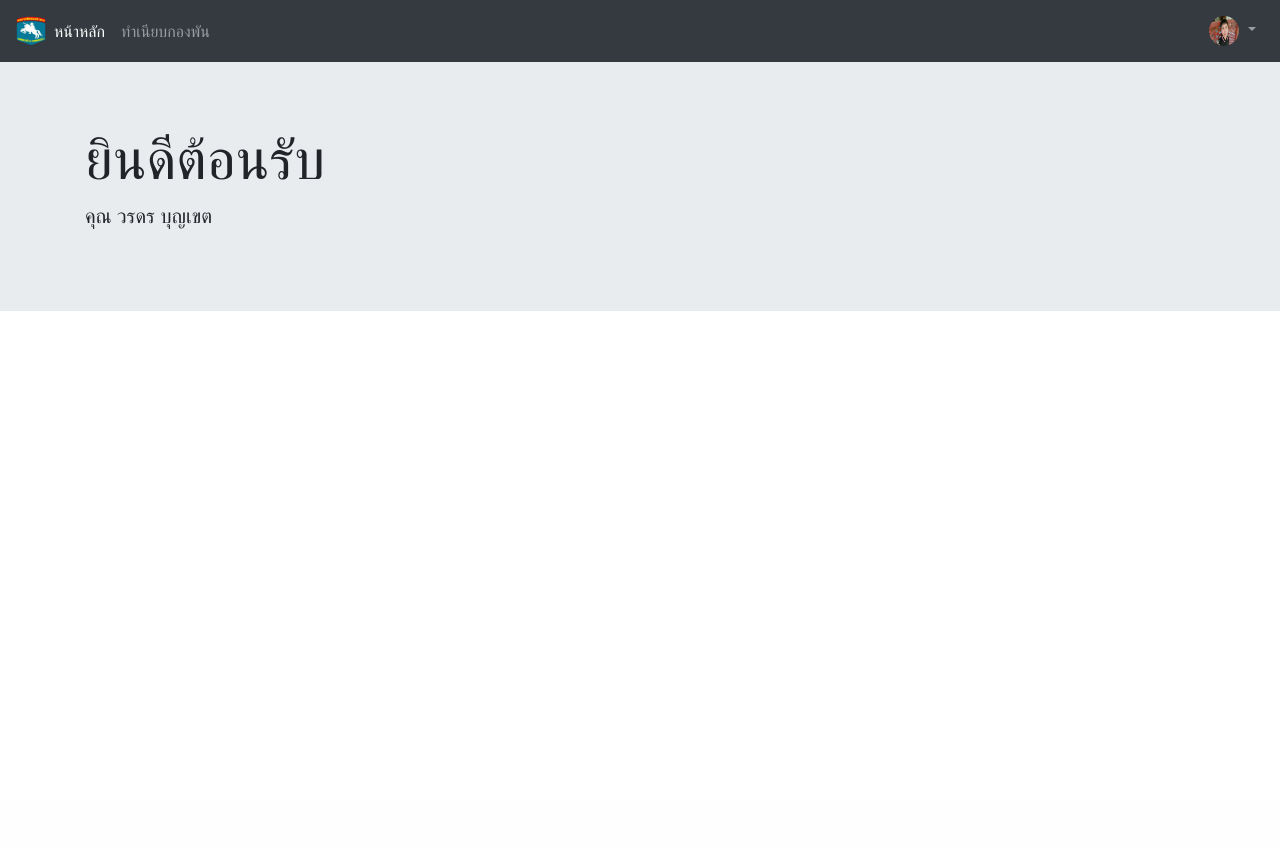
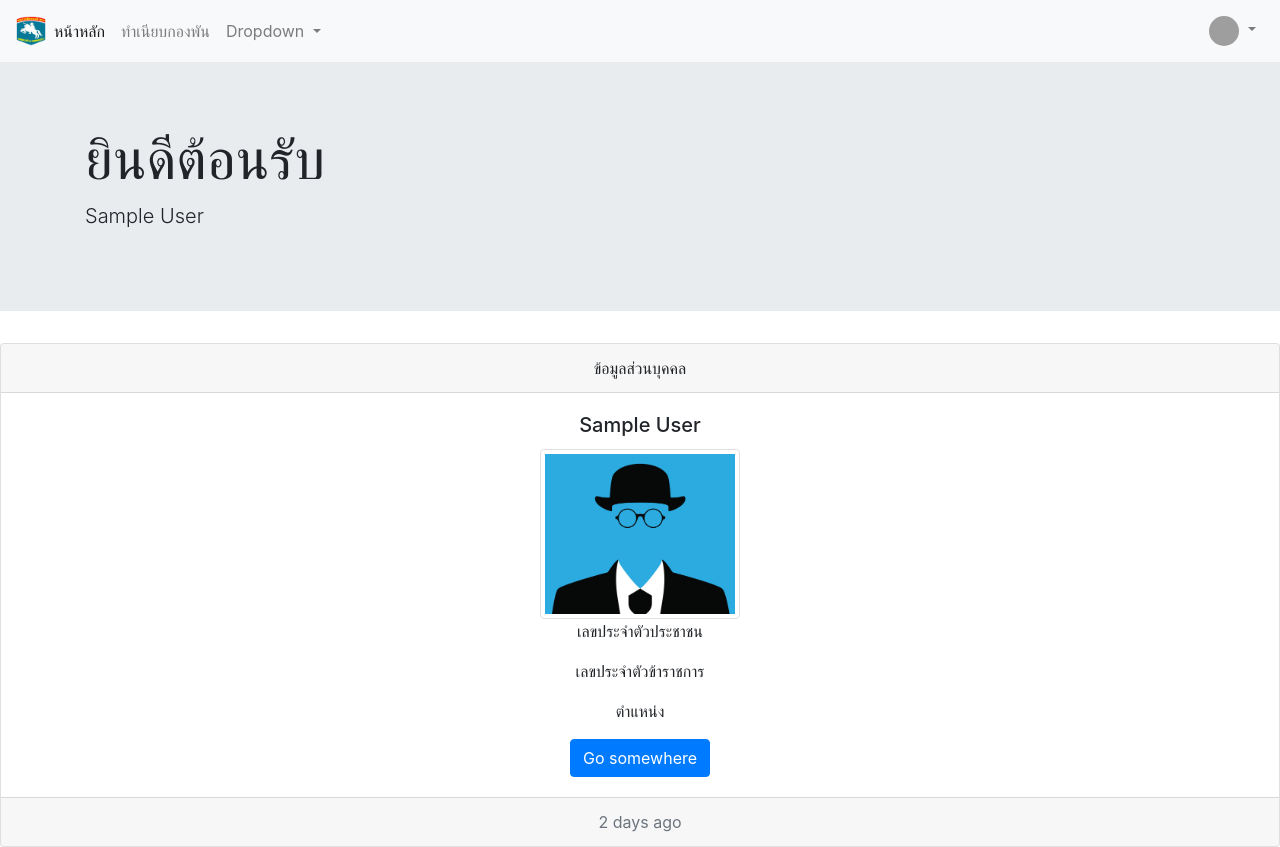
Before and after one commit to alohathdz/cav1028, a PHP site: page /1 in a window 1280 px wide. Before the commit the page ends 311 px from the top, so only its background shows below. Run offline with PHP 8.4, Linux system fonts and the light colour scheme; the visitor is signed in with stand-in values (Sample User, id 1); some libraries are stand-ins or nearby versions; grey boxes are pictures that could not be loaded.

Commit message:
ีupdate

```diff
--- a/1.php
+++ b/1.php
@@ -6,10 +6,11 @@ if (!$_SESSION["UserLevel"]) {
   ?>
   <!DOCTYPE html>
   <html lang="en">
+
   <head>
     <meta charset="utf-8">
     <meta name="viewport" content="width=device-width, initial-scale=1, shrink-to-fit=no">
-<title>Bootstrap 4 Dropdowns within a Navbar</title>
+    <title>Cavalry 28th</title>
 
     <link rel="stylesheet" href="node_modules\bootstrap\dist\css\bootstrap.min.css">
 
@@ -17,7 +18,7 @@ if (!$_SESSION["UserLevel"]) {
 
   <body>
 
-<!-- Navbar -->
+    <!-- Navbar >
 <nav class="navbar navbar-expand-lg fix-top navbar-dark bg-dark">
 <img src="photos/logo.png" width="30" height="30" alt="">
   <div class="collapse navbar-collapse" id="navbarSupportedContent">
@@ -32,13 +33,54 @@ if (!$_SESSION["UserLevel"]) {
     <ul class="navbar-nav ml-auto">
       <li class="nav-item dropdown">
         <a class="nav-link dropdown-toggle" href="#" id="navbarDropdown" role="button" data-toggle="dropdown" aria-haspopup="true" aria-expanded="false">
-         <img src="photos/1670200172231.jpg" class="rounded-circle" width="30" height="30" alt="">
+         <img src="</?php echo $_SESSION["Photo"]; ?>" class="rounded-circle" width="30" height="30" alt="">
         </a>
         <div class="dropdown-menu dropdown-menu-right" aria-labelledby="navbarDropdown">
+          <a class="dropdown-item" href="#">ข้อมูลส่วนตัว</a>
+          <a class="dropdown-item" href="#">เปลี่ยนรหัสผ่าน</a>
+          <div class="dropdown-divider"></div>
+          <a class="dropdown-item" href="#">ออกจากระบบ</a>
+        </div>
+      </li>
+    </ul>
+  </div>
+</nav -->
+
+    <nav class="navbar navbar-expand-lg navbar-light bg-light">
+      <img src="photos/logo.png" width="30" height="30" alt="">
+      <button class="navbar-toggler" type="button" data-toggle="collapse" data-target="#navbarSupportedContent" aria-controls="navbarSupportedContent" aria-expanded="false" aria-label="Toggle navigation">
+        <span class="navbar-toggler-icon"></span>
+      </button>
+      <div class="collapse navbar-collapse" id="navbarSupportedContent">
+        <ul class="navbar-nav mr-auto">
+          <li class="nav-item active">
+            <a class="nav-link" href="#">หน้าหลัก <span class="sr-only">(current)</span></a>
+          </li>
+          <li class="nav-item">
+            <a class="nav-link" href="#">ทำเนียบกองพัน</a>
+          </li>
+          <li class="nav-item dropdown">
+            <a class="nav-link dropdown-toggle" href="#" id="navbarDropdown" role="button" data-toggle="dropdown" aria-haspopup="true" aria-expanded="false">
+              Dropdown
+            </a>
+            <div class="dropdown-menu" aria-labelledby="navbarDropdown">
               <a class="dropdown-item" href="#">Action</a>
               <a class="dropdown-item" href="#">Another action</a>
               <div class="dropdown-divider"></div>
               <a class="dropdown-item" href="#">Something else here</a>
+            </div>
+          </li>
+        </ul>
+        <ul class="navbar-nav ml-auto">
+          <li class="nav-item dropdown">
+            <a class="nav-link dropdown-toggle" href="#" id="navbarDropdown" role="button" data-toggle="dropdown" aria-haspopup="true" aria-expanded="false">
+              <img src="<?php echo $_SESSION["Photo"]; ?>" class="rounded-circle" width="30" height="30" alt="">
+            </a>
+            <div class="dropdown-menu dropdown-menu-right" aria-labelledby="navbarDropdown">
+              <a class="dropdown-item" href="#">ข้อมูลส่วนตัว</a>
+              <a class="dropdown-item" href="#">เปลี่ยนรหัสผ่าน</a>
+              <div class="dropdown-divider"></div>
+              <a class="dropdown-item" href="#">ออกจากระบบ</a>
             </div>
           </li>
         </ul>
@@ -49,7 +91,25 @@ if (!$_SESSION["UserLevel"]) {
     <div class="jumbotron jumbotron-fluid">
       <div class="container">
         <h1 class="display-4">ยินดีต้อนรับ</h1>
-    <p class="lead">คุณ วรดร บุญเขต</p>
+        <p class="lead"><?php echo $_SESSION["User"]; ?></p>
+      </div>
+    </div>
+
+    <!-- Card -->
+    <div class="card text-center">
+      <div class="card-header">
+        ข้อมูลส่วนบุคคล
+      </div>
+      <div class="card-body">
+        <h5 class="card-title"><?php echo $_SESSION["User"]; ?></h5>
+        <img src="photos/null.jpg" class="img-thumbnail" width="200" height="200" alt="">
+        <p class="card-text">เลขประจำตัวประชาชน</p>
+        <p class="card-text">เลขประจำตัวข้าราชการ</p>
+        <p class="card-text">ตำแหน่ง</p>
+        <a href="#" class="btn btn-primary">Go somewhere</a>
+      </div>
+      <div class="card-footer text-muted">
+        2 days ago
       </div>
     </div>
 
@@ -59,5 +119,6 @@ if (!$_SESSION["UserLevel"]) {
 
 
   </body>
+
   </html>
 <?php } ?>
```
Lines whose indentation alone changed are shown as unchanged.
